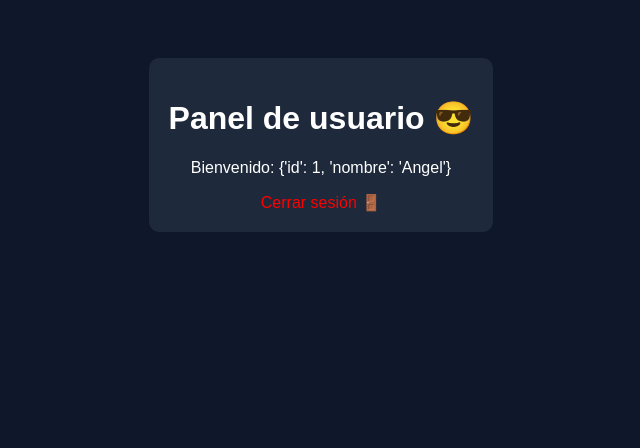
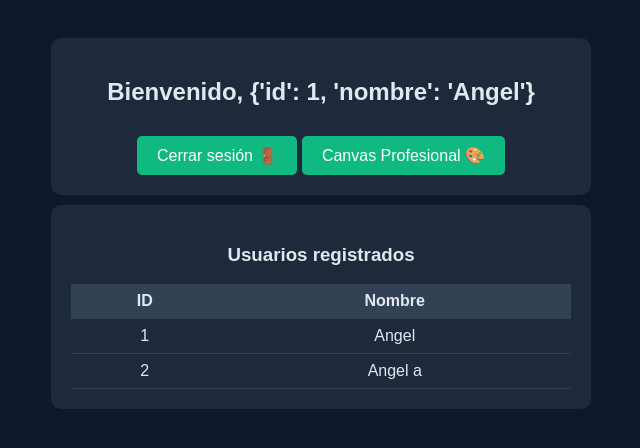
Before and after one commit to ANGEL-JHAN/Py, a Flask app: page /panel in a window 1280 px wide. Shown: the top 448 px of the page, without its empty margins (319-959 px from the left). Run offline with Flask 3, Linux system fonts and the light colour scheme; a user stored in the database is signed in; data comes from the database, SQL or seed files in the repository.

Commit message:
Actualizar panel.html

```diff
--- a/templates/panel.html
+++ b/templates/panel.html
@@ -1,41 +1,39 @@
 <!DOCTYPE html>
 <html>
 <head>
-    <title>Panel</title>
-
+    <title>Panel de usuario</title>
     <style>
-        body {
-            background: #0f172a;
-            color: white;
-            font-family: Arial;
-            text-align: center;
-            padding-top: 50px;
-        }
-
-        .box {
-            background: #1e293b;
-            padding: 20px;
-            border-radius: 10px;
-            display: inline-block;
-        }
-
-        a {
-            display: block;
-            margin-top: 15px;
-            color: red;
-            text-decoration: none;
-        }
+        body { background: #0f172a; color: #e2e8f0; font-family: Arial, sans-serif; text-align: center; padding: 20px; }
+        .card { background: #1e293b; padding: 20px; border-radius: 10px; margin: 10px auto; max-width: 500px; }
+        table { width: 100%; border-collapse: collapse; margin-top: 10px; }
+        th, td { padding: 8px; border-bottom: 1px solid #334155; }
+        th { background: #334155; }
+        a.button { display: inline-block; padding: 10px 20px; background: #10b981; color: white; border-radius: 5px; text-decoration: none; margin-top: 10px; }
+        a.button:hover { background: #059669; }
     </style>
 </head>
-
 <body>
-
-<div class="box">
-    <h1>Panel de usuario 😎</h1>
-    <p>Bienvenido: {{ usuario }}</p>
-
-    <a href="/logout">Cerrar sesión 🚪</a>
+<div class="card">
+    <h2>Bienvenido, {{ usuario }}</h2>
+    <a href="/logout" class="button">Cerrar sesión 🚪</a>
+    <a href="/canvas_pro" class="button">Canvas Profesional 🎨</a>
 </div>
 
+<div class="card">
+    <h3>Usuarios registrados</h3>
+    <table>
+        <tr><th>ID</th><th>Nombre</th></tr>
+        {% if usuarios %}
+            {% for u in usuarios %}
+            <tr>
+                <td>{{ u[0] }}</td>
+                <td>{{ u[1] }}</td>
+            </tr>
+            {% endfor %}
+        {% else %}
+            <tr><td colspan="2">No hay usuarios registrados</td></tr>
+        {% endif %}
+    </table>
+</div>
 </body>
 </html>
```
